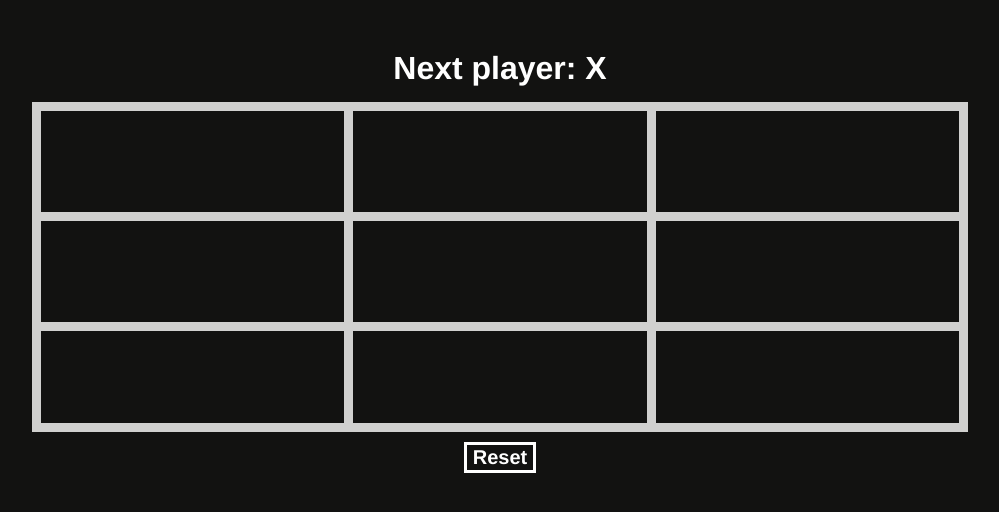
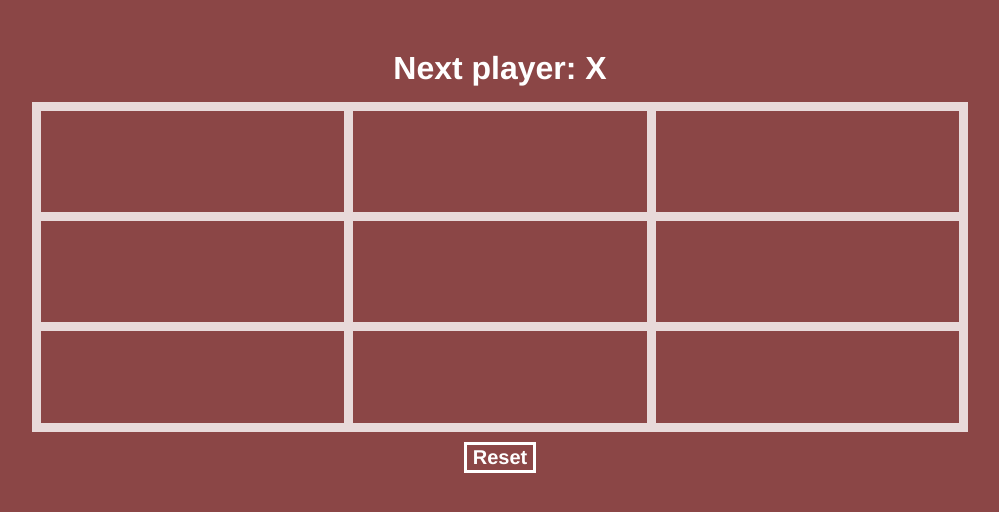
Before and after one commit to katollitany/katollitany.github.io, a React (Create React App) app: page / in a window 1280 px wide. Shown: the top 512 px of the page, without its empty margins (135-1134 px from the left). Built offline with nearby package versions, Linux system fonts and the light colour scheme.

Commit message:
amended break point

```diff
--- a/src/main.scss
+++ b/src/main.scss
@@ -7,7 +7,7 @@ body {
   padding: 50px;
   font: 20px Helvetica, sans-serif;
   color: #333;
-  background-color: #121211;
+  background-color: #8b4646;
 
   @media screen and (min-width: $mobile) and (max-width: $largemobile) {
     padding: 10px;
--- a/src/square.scss
+++ b/src/square.scss
@@ -29,8 +29,7 @@ $largemobile: 425px;
   font-size: 50px;
   text-align: center;
 
-  @media screen and (min-width: $smallmobile) and (max-width: $mediummobile) {
-    width: 100px;
+  @media screen and (min-width: $mediummobile) and (max-width: $mediummobile) {
     height: 100px;
   }
 
```
